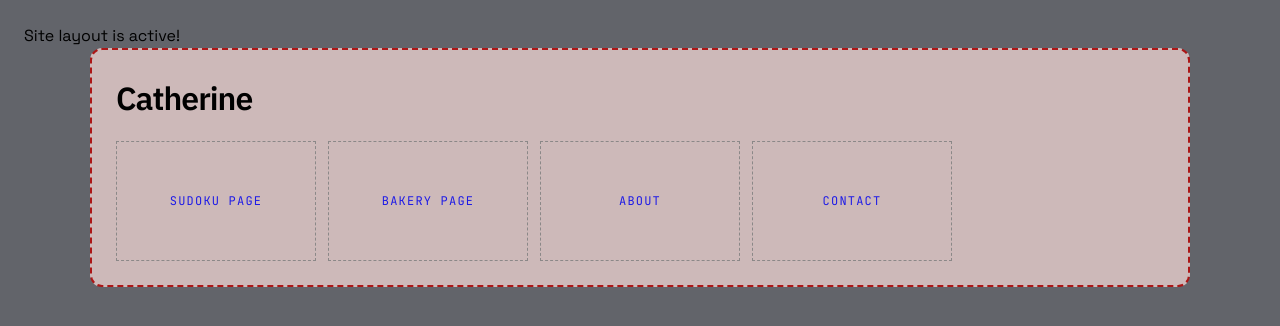
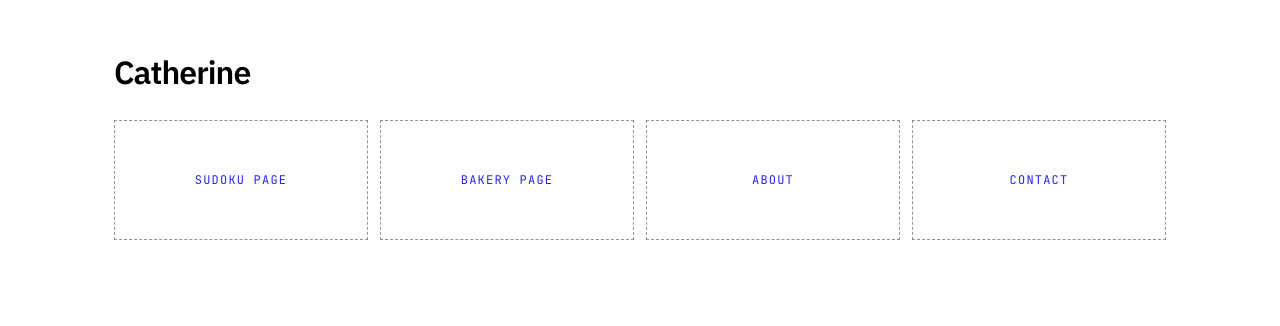
Before and after one commit to CoRine65/Portfolio_website, a React (Vite) app: page / in a window 1280 px wide. Shown: the top 326 px of the page. Built offline with nearby package versions, Linux system fonts and the light colour scheme.

Commit message:
feat: center About and Contact pages with shared layout styles + project cases

```diff
--- a/src/index.css
+++ b/src/index.css
@@ -26,7 +26,12 @@
 html,
 body,
 #root {
-  min-height: 100%;
+  min-height: 100vh;
+  width: 100%;
+}
+
+body {
+  margin: 0;
 }
 
 html,
@@ -102,24 +107,6 @@ nav a {
 }
 
 /* ============================
-   Debug layout styles (optional)
-   ============================ */
-.site-bg {
-  min-height: 100vh;
-  background: #62646a;
-  padding: 24px;
-}
-
-.site-frame {
-  max-width: 1100px;
-  margin: 0 auto;
-  border: 2px dashed #ac1616;
-  background: #cdb9b9;
-  padding: 24px;
-  border-radius: 12px;
-}
-
-/* ============================
    images for project cases
    ============================ */
 
@@ -157,3 +144,84 @@ nav a {
     display: block;
   }
 }
+
+/* ============================
+    project cases + home case
+   ============================ */
+.case {
+  width: 100%;
+  max-width: 1100px;
+  margin: 0 auto;
+  padding: 48px 24px;
+}
+
+.page {
+  width: 100%;
+  max-width: 1100px;
+  margin: 0 auto;
+  padding: 48px 24px;
+}
+/* ============================
+    home cards
+   ============================ */
+
+.home-nav {
+  display: grid;
+  gap: 12px;
+  margin-top: 24px;
+}
+
+/* mobile: stacked */
+@media (max-width: 767px) {
+  .home-nav {
+    grid-template-columns: 1fr;
+  }
+}
+
+/* tablet/desktop: horizontal grid */
+@media (min-width: 768px) {
+  .home-nav {
+    grid-template-columns: repeat(4, 1fr);
+  }
+}
+
+.card {
+  height: 120px;
+  border: 1px dashed gray;
+
+  display: flex;
+  align-items: center;
+  justify-content: center;
+}
+
+/* ============================
+    navigations
+   ============================ */
+.simple-nav {
+  display: flex;
+  gap: 14px;
+  margin-top: 24px;
+
+  font-family: var(--font-mono);
+  text-transform: uppercase;
+  letter-spacing: 0.1em;
+  font-size: 12px;
+}
+
+/* Contact icons */
+.contact-icons {
+  display: flex;
+  gap: 12px;
+  margin: 12px 0;
+}
+
+.contact-icons img {
+  width: 22px;
+  height: 22px;
+  opacity: 0.9;
+  transition: opacity .2s ease;
+}
+
+.contact-icons img:hover {
+  opacity: 1;
+}
--- a/src/layout/SiteLayout.jsx
+++ b/src/layout/SiteLayout.jsx
@@ -3,7 +3,6 @@ import { Outlet } from "react-router-dom";
 export default function SiteLayout() {
     return (
         <div className="site-bg">
-            Site layout is active!
             <div className="site-frame">
                 <Outlet />
             </div>
--- a/src/pages/About.jsx
+++ b/src/pages/About.jsx
@@ -2,7 +2,7 @@ import { Link } from "react-router-dom";
 
 export default function About() {
   return (
-    <main className="about">
+    <main className="page">
 
       <header className="about_header">
         <h1> About Me </h1>
@@ -18,17 +18,7 @@ export default function About() {
         </p>
       </section>
 
-
-
-
-
-
-
-
-
-
-
-      <nav className="about_nav">
+      <nav className="simple_nav">
         <Link to="/">Home</Link>
         <Link to="/Contact">    Contact</Link>
       </nav>
--- a/src/pages/Contact.jsx
+++ b/src/pages/Contact.jsx
@@ -4,7 +4,7 @@ import linkedin from "../assets/linkedin.svg"
 
 export default function Contact() {
   return (
-    <div>
+    <div className="page">
       <h1>Contact</h1>
 
       <p>
@@ -14,6 +14,7 @@ export default function Contact() {
         </a>
       </p>
 
+      <div className="contact-icons">
       <a href="https://github.com/CoRine65"
         target="_blank"
         rel="noreferrer">
@@ -25,8 +26,8 @@ export default function Contact() {
         rel="noreferrer">
         <img src={linkedin} alt="Linkedin" width="24"/>
       </a>
-
-      <nav style={{ display: "flex", gap: "12px" }}>
+      </div>
+      <nav className="simple-nav">
         <Link to="/">Home</Link>
       </nav>
     </div>
--- a/src/pages/Home.jsx
+++ b/src/pages/Home.jsx
@@ -1,31 +1,25 @@
 import { Link } from "react-router-dom";
-const cardStyle = {
-  width: "200px",
-  height: "120px",
-  border: "1px dashed gray",
-  display: "flex",
-  alignItems: "center",
-  justifyContent: "center",
-};
+
 
 
 export default function Home() {
   return (
-    <div>
+    <div className="page">
       <h1>Catherine</h1>
-      <nav style={{ display: "flex", gap: "12px" }}>
-
-
-        <div className = "airport" style={cardStyle}><Link to="/projects/sudoku">Sudoku Page</Link></div>
-        <div className = "airport" style={cardStyle}><Link to="/projects/bakery">Bakery Page</Link></div>
-        <div className = "airport" style={cardStyle}><Link to="/about">About</Link></div>
-        <div className = "airport" style={cardStyle}><Link to="/contact">Contact</Link></div>
-
-
-
-
+      <nav className="home-nav">
+        <div className = "airport card">
+          <Link to="/projects/sudoku">Sudoku Page</Link>
+        </div>
+        <div className = "airport card">
+          <Link to="/projects/bakery">Bakery Page</Link>
+        </div>
+        <div className = "airport card">
+          <Link to="/about">About</Link>
+        </div>
+        <div className = "airport card">
+          <Link to="/contact">Contact</Link>
+        </div>
       </nav>
-
     </div>
   );
 }
```
